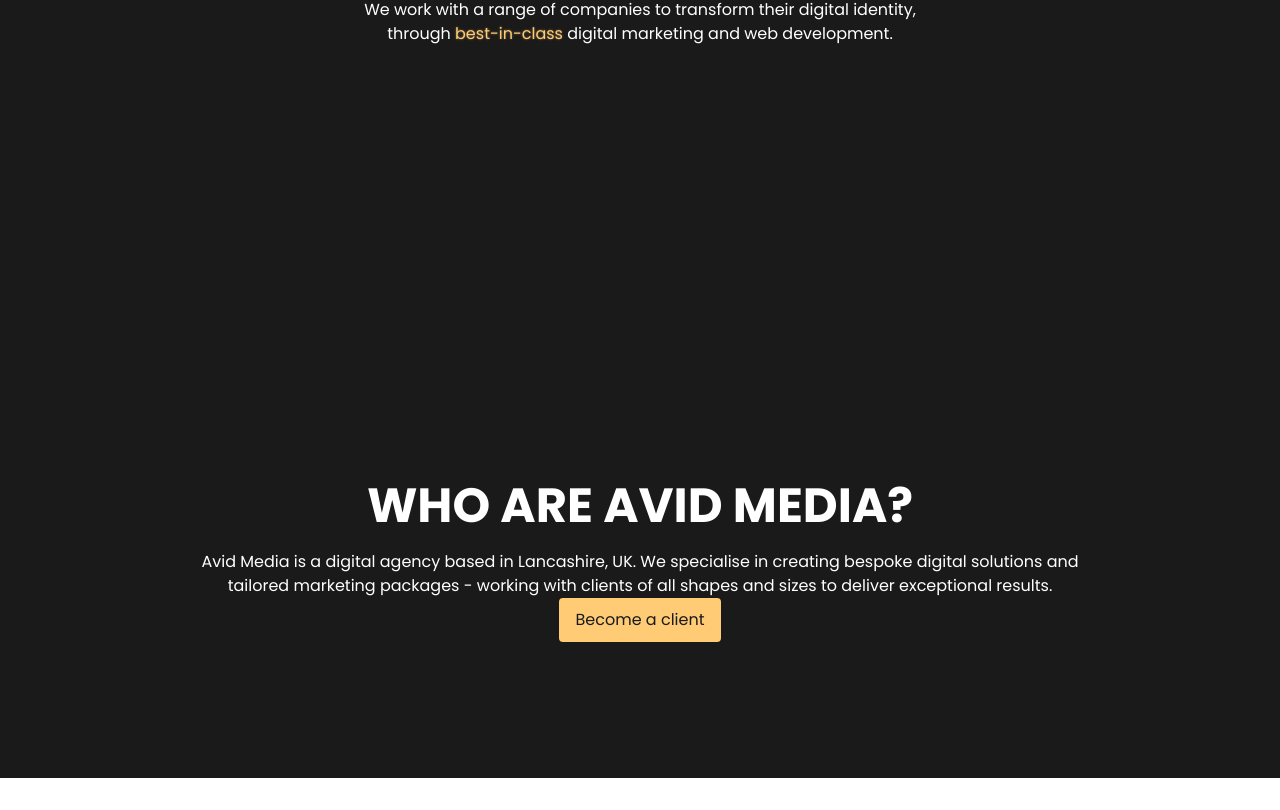
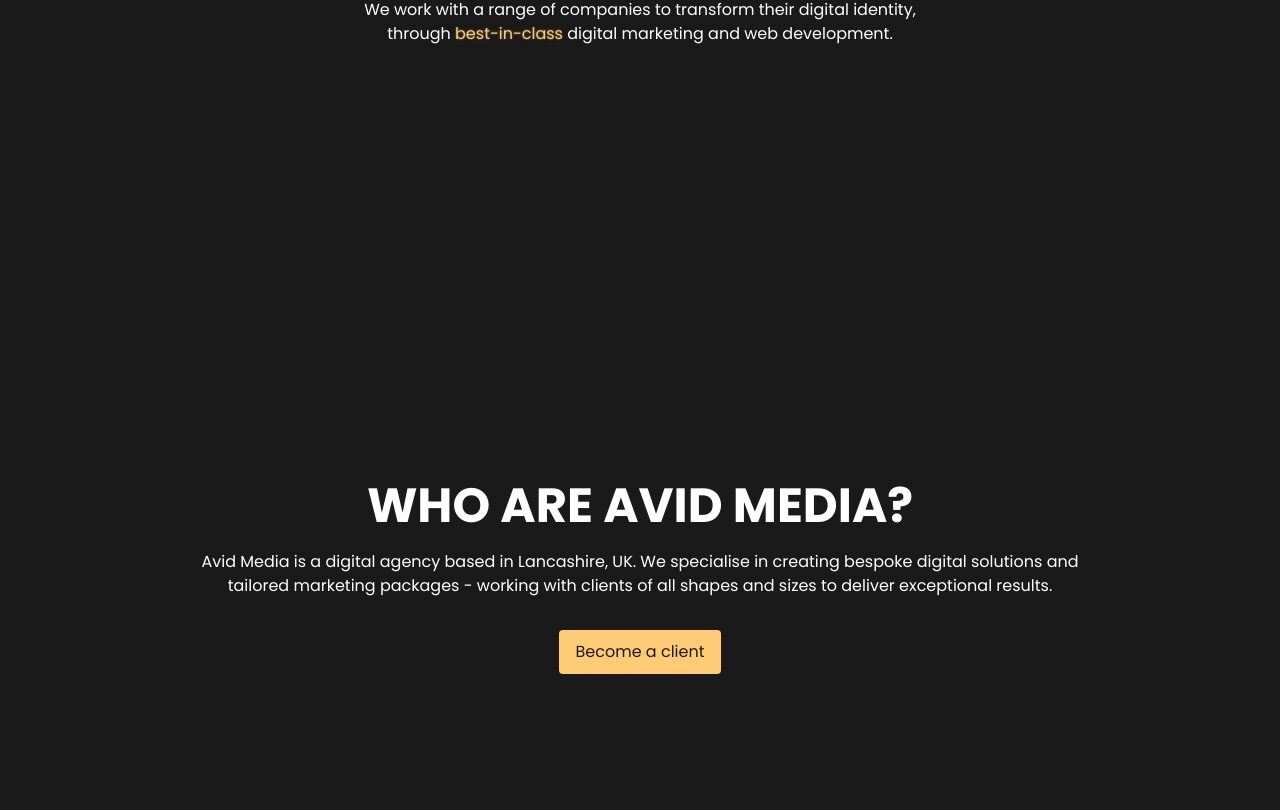
Before and after one commit to rhysmansfield/avidagency, a Next.js app: page / in a window 1280 px wide. Shown: the part 458-1268 px from the top of the page. Before the commit the page ends 1236 px from the top, so only its background shows below. Built offline with nearby package versions, Linux system fonts and the light colour scheme.

Commit message:
Add cta class

```diff
--- a/components/text-block/text-block.tsx
+++ b/components/text-block/text-block.tsx
@@ -10,7 +10,13 @@ export const TextBlock = ({ id, title, text, cta }: TextBlockProps) => (
     <div className="wrapper">
       <h2 className={styles.title}>{title}</h2>
       <div className={styles.text}>{text}</div>
-      {cta && <Button url={cta.url} label={cta.label} />}
+      {cta && (
+        <Button
+          url={cta.url}
+          label={cta.label}
+          additionalClassName={styles.cta}
+        />
+      )}
     </div>
   </section>
 );
```
